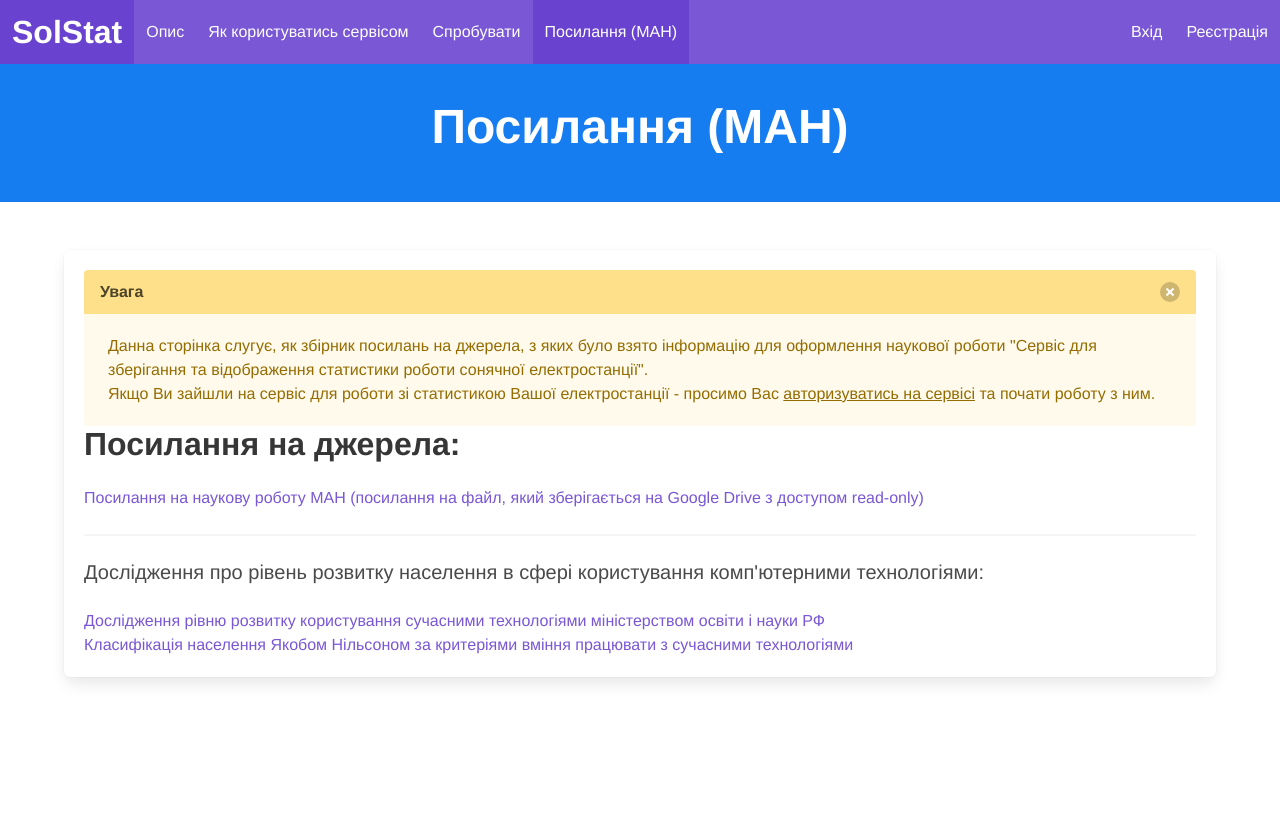
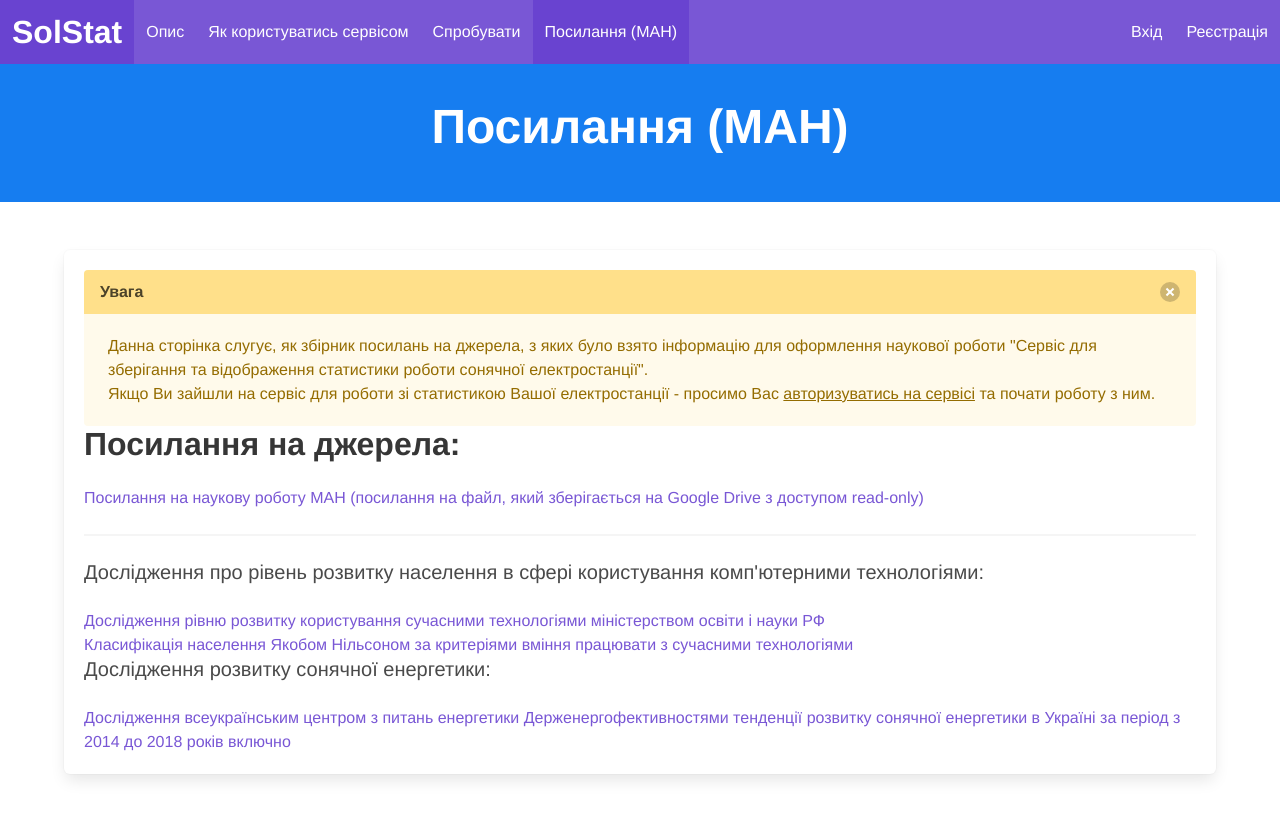
Before and after one commit to 2uo/SolStat, a Vue app: page /links in a window 1280 px wide. Shown: the top 818 px of the page. Built offline with nearby package versions, Linux system fonts and the light colour scheme.

Commit message:
update links page

```diff
--- a/src/views/links.vue
+++ b/src/views/links.vue
@@ -18,6 +18,11 @@
                 міністерством освіти і науки РФ</a>
             <a href="https://vc.ru/flood/23258-computer-skill-distributon">Класифікація населення Якобом Нільсоном
             за критеріями вміння працювати з сучасними технологіями</a>
+            <br>
+            <p class="subtitle">Дослідження розвитку сонячної енергетики: </p>
+            <a href="http://saee.gov.ua/">Дослідження всеукраїнським центром з питань енергетики
+            Держенергофективностями тенденції розвитку сонячної енергетики в Україні за період з 2014 до 2018
+            років включно</a>
         </p>
     </div>
 </template>
```
